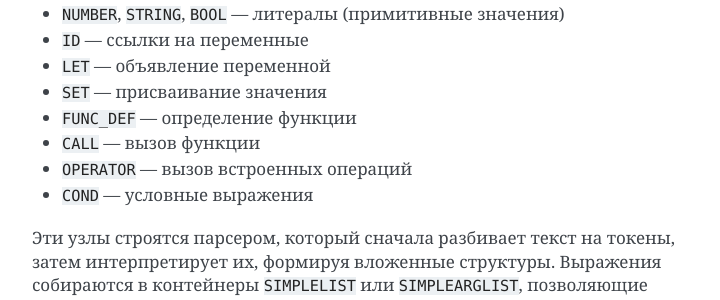
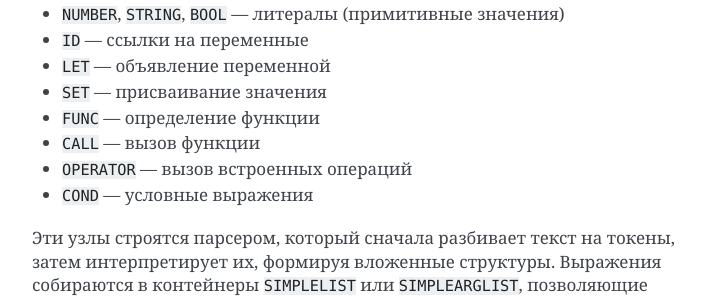
Before and after one commit to xyle-net/my-doc, a Sphinx documentation site: the page built from docs/index.rst, in a window 1280 px wide and 900 px high, scrolled down 1915 px. Shown: the part 150-450 px from the top of the window, without its empty margins (388-1108 px from the left). Built offline with Sphinx 7.4.7, drawn with Linux system fonts in a browser that asks for light colours.

Commit message:
capuchino

```diff
--- a/docs/index.rst
+++ b/docs/index.rst
@@ -53,7 +53,7 @@ KurLang — отличный инструмент для студентов и
 - ``ID`` — ссылки на переменные
 - ``LET`` — объявление переменной
 - ``SET`` — присваивание значения
-- ``FUNC_DEF`` — определение функции
+- ``FUNC`` — определение функции
 - ``CALL`` — вызов функции
 - ``OPERATOR`` — вызов встроенных операций
 - ``COND`` — условные выражения
```
